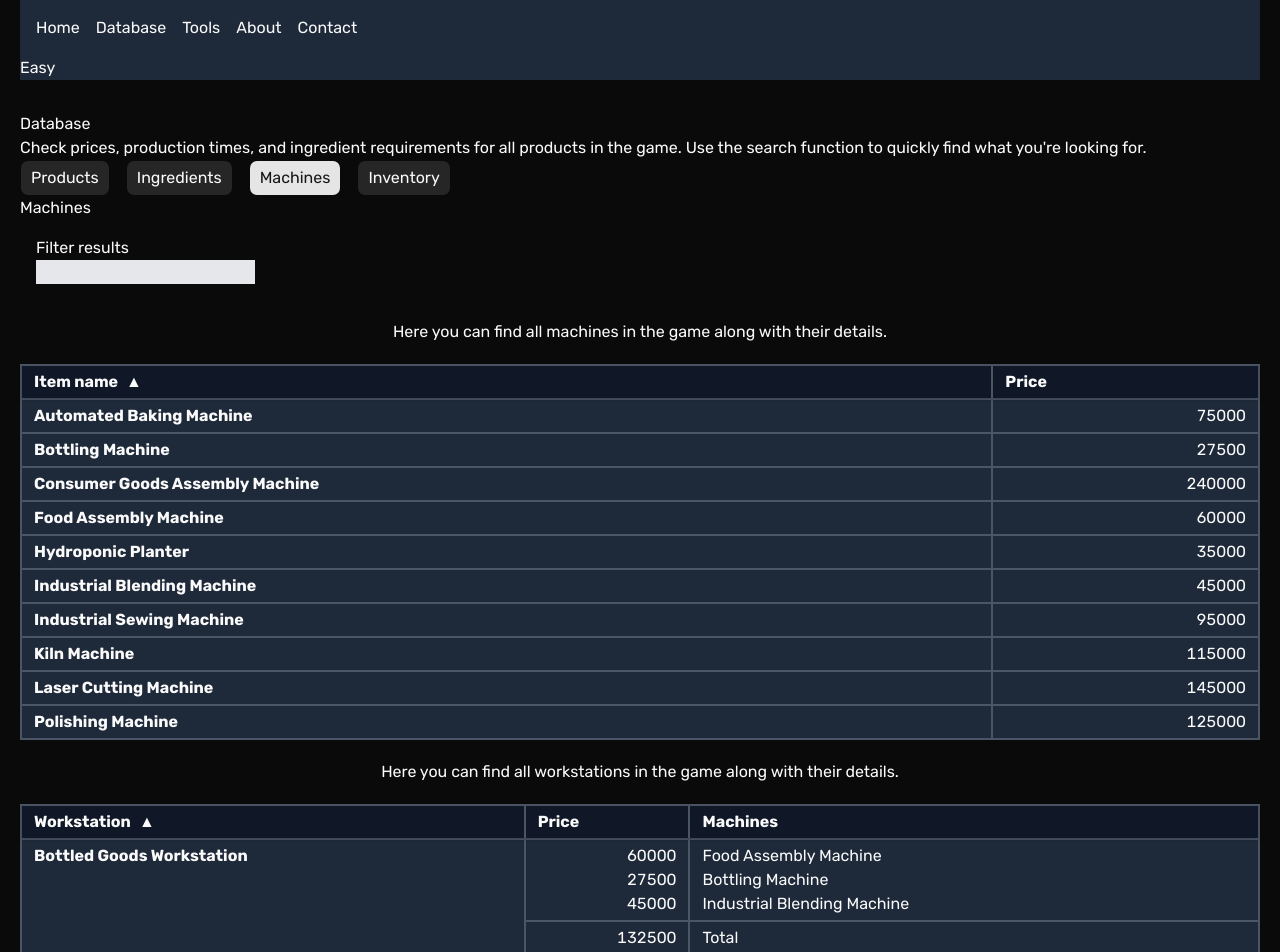
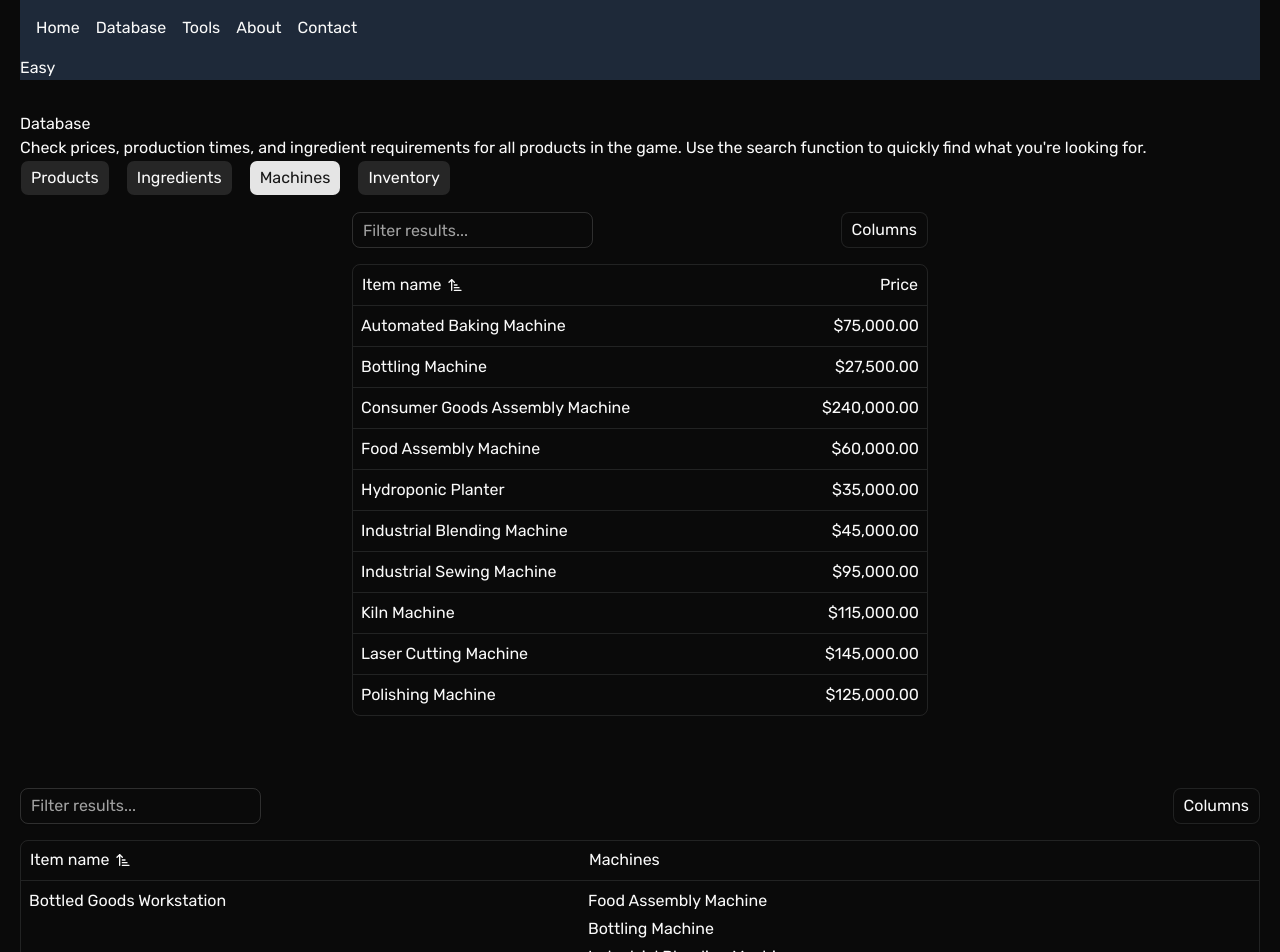
Before and after one commit to Dudeldups/big-ambitions-tools, a Next.js app: page /en/database/machines in a window 1280 px wide. Shown: the top 952 px of the page. Built offline with nearby package versions, Linux system fonts and the light colour scheme.

Commit message:
add machines page

```diff
--- /dev/null
+++ b/app/[locale]/database/machines/machines-table-columns.tsx
@@ -0,0 +1,17 @@
+"use client";
+
+import { ColumnDef } from "@tanstack/react-table";
+import {
+  createCurrencyColumn,
+  createTranslatedColumn,
+} from "@/components/tables/shared-table-columns";
+import { Machine } from "@/lib/game/machines";
+
+type MachinesColumnData = Machine & {
+  itemName: string;
+};
+
+export const machinesColumns: ColumnDef<MachinesColumnData>[] = [
+  createTranslatedColumn("itemName", "machines"),
+  createCurrencyColumn("purchasePrice"),
+];
--- a/app/[locale]/database/machines/page.tsx
+++ b/app/[locale]/database/machines/page.tsx
@@ -1,77 +1,33 @@
-"use client";
+import { DataTable } from "../../../../components/tables/data-table";
+import { machinesColumns } from "./machines-table-columns";
+import { machines, workstations } from "@/lib/game/machines";
+import { workstationsColumns } from "./workstations-table-columns";
 
-import { Machine, machines } from "@/lib/game/machines";
-import { useTranslations } from "next-intl";
-import Searchbar from "../_components/Searchbar";
-import DatabaseTable from "../_components/DatabaseTable";
-import { useSortableData } from "@/lib/hooks/useSortableData";
-import DatabaseTableHead from "../_components/DatabaseTableHead";
-import DatabaseTableBody from "../_components/DatabaseTableBody";
-import WorkstationsTable from "./WorkstationsTable";
+export default function MachinesPage() {
+  const machinesData = Object.entries(machines).map(([itemName, machine]) => ({
+    itemName,
+    ...machine,
+  }));
 
-const Machines = () => {
-  const t = useTranslations("database.table.machines");
-  const tMachines = useTranslations("machines");
-  const machineEntries = Object.entries(machines);
-  const machineHeaders = [
-    "itemName",
-    ...(Object.keys(
-      machineEntries[0][1],
-    ) as (keyof (typeof machineEntries)[0][1])[]),
-  ];
-  const accessors = {
-    purchasePrice: ([, m]: [string, Machine]) => m.purchasePrice,
-  };
-
-  const {
-    sortedData: sortedMachines,
-    sortConfig,
-    requestSort,
-  } = useSortableData(machineEntries, accessors, "itemName");
+  const workstationsData = Object.entries(workstations).map(
+    ([itemName, workstation]) => ({
+      itemName,
+      neededMachines: workstation.neededMachines,
+    }),
+  );
 
   return (
     <>
-      <h2>{t("title")}</h2>
-
-      <Searchbar />
-
-      <DatabaseTable tableType="machines">
-        <DatabaseTableHead>
-          {machineHeaders.map((key) => {
-            const headerKey = `headers.${key}`;
-            return (
-              <th key={key} scope="col">
-                <button
-                  className="flex w-full items-center gap-2 text-left"
-                  onClick={() => requestSort(key)}
-                >
-                  {t(headerKey)}
-                  {sortConfig.field === key && (
-                    <span aria-hidden="true">
-                      {sortConfig.direction === "asc" ? "▲" : "▼"}
-                    </span>
-                  )}
-                </button>
-              </th>
-            );
-          })}
-        </DatabaseTableHead>
-
-        <DatabaseTableBody>
-          {sortedMachines.map(([itemName, machine]) => (
-            <tr key={itemName}>
-              <th scope="row" className="text-left">
-                {tMachines(itemName)}
-              </th>
-              <td className="amount">{machine.purchasePrice}</td>
-            </tr>
-          ))}
-        </DatabaseTableBody>
-      </DatabaseTable>
-
-      <WorkstationsTable />
+      <DataTable
+        columns={machinesColumns}
+        data={machinesData}
+        className="max-w-xl"
+      />
+      <DataTable
+        columns={workstationsColumns}
+        data={workstationsData}
+        className="mt-14"
+      />
     </>
   );
-};
-
-export default Machines;
+}
--- /dev/null
+++ b/app/[locale]/database/machines/workstations-table-columns.tsx
@@ -0,0 +1,48 @@
+"use client";
+
+import { ColumnDef } from "@tanstack/react-table";
+import { createTranslatedColumn } from "@/components/tables/shared-table-columns";
+import { Workstation } from "@/lib/game/machines";
+import { getMeta } from "@/lib/utils/getMeta";
+import TableHeaderContent from "@/components/tables/table-header-content";
+
+type WorkstationsColumnData = Workstation & {
+  itemName: string;
+};
+
+export const workstationsColumns: ColumnDef<WorkstationsColumnData>[] = [
+  createTranslatedColumn("itemName", "workstations"),
+  {
+    accessorKey: "neededMachines",
+    header: ({ column, table }) => {
+      const { t } = getMeta(table);
+      return (
+        <TableHeaderContent column={column} align="start">
+          {t(`general.tableColumns.neededMachines`)}
+        </TableHeaderContent>
+      );
+    },
+    cell: ({ getValue, table }) => {
+      const machines = getValue() as string[];
+      const { t } = getMeta(table);
+
+      if (!machines?.length) {
+        return "-";
+      }
+
+      if (machines.length === 1) {
+        return t(`machines.${machines[0]}`);
+      }
+
+      return (
+        <ul>
+          {machines.map((machine, index) => (
+            <li className="not-first:pt-1" key={index}>
+              {t(`machines.${machine}`)}
+            </li>
+          ))}
+        </ul>
+      );
+    },
+  },
+];
```
